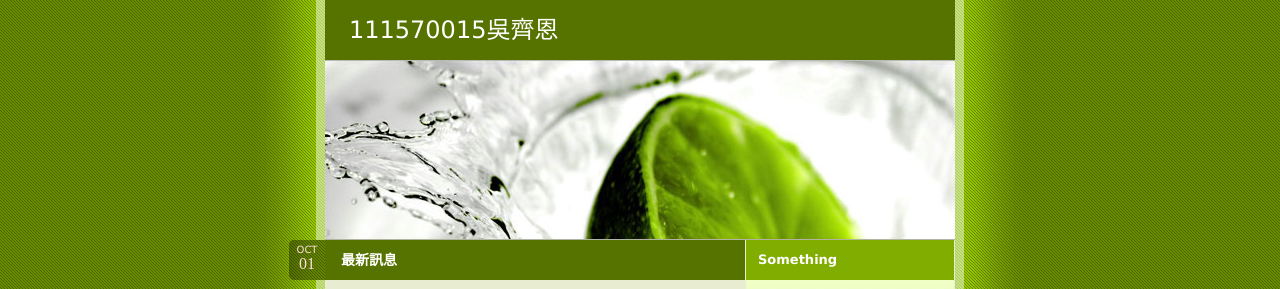
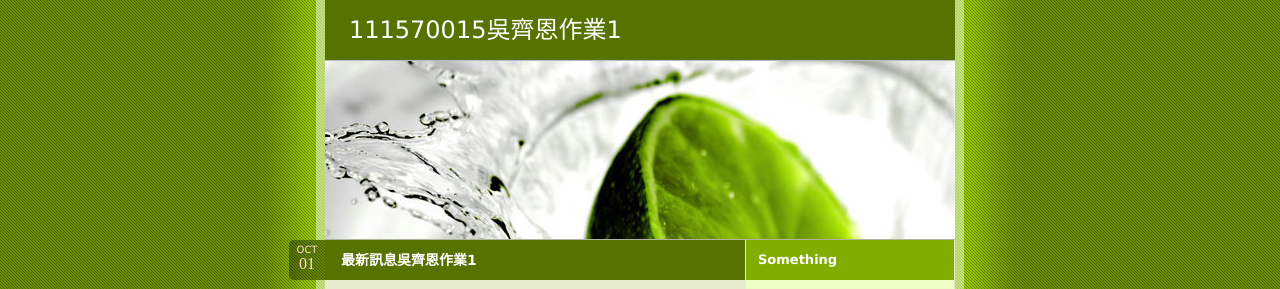
Before and after one commit to wuchen99117/hw1, a plain HTML site: page index.html in a window 1280 px wide. Shown: the top 289 px of the page. Drawn offline with Linux system fonts and the light colour scheme.

Commit message:
Update index.html

```diff
--- a/index.html
+++ b/index.html
@@ -9,7 +9,7 @@
 <meta name="keywords" content="keywords"/>
 <meta name="author" content="author"/>
 <link rel="stylesheet" type="text/css" href="default.css" media="screen"/>
-<title>111570015吳齊恩</title>
+<title>111570015吳齊恩作業1</title>
 </head>
 
 <body>
@@ -17,7 +17,7 @@
 <div class="container">
 
 	<div class="top">
-		<a href="index.html"><span>111570015吳齊恩</span></a>
+		<a href="index.html"><span>111570015吳齊恩作業1</span></a>
 	</div>
 
 	<div class="header"></div>
@@ -33,7 +33,7 @@
 
 			<div class="content">
 
-				<h1>最新訊息</h1>
+				<h1>最新訊息吳齊恩作業1</h1>
 
 				<div class="body">
 
```
